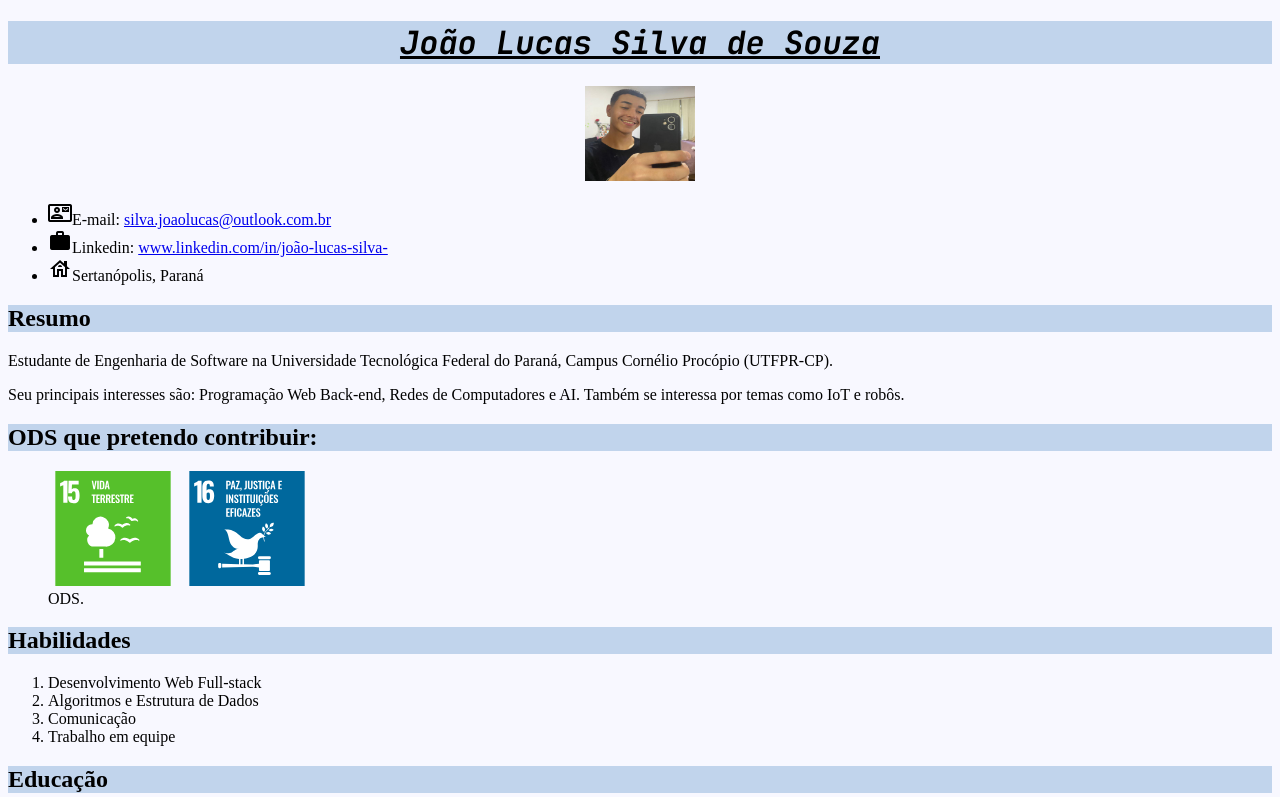
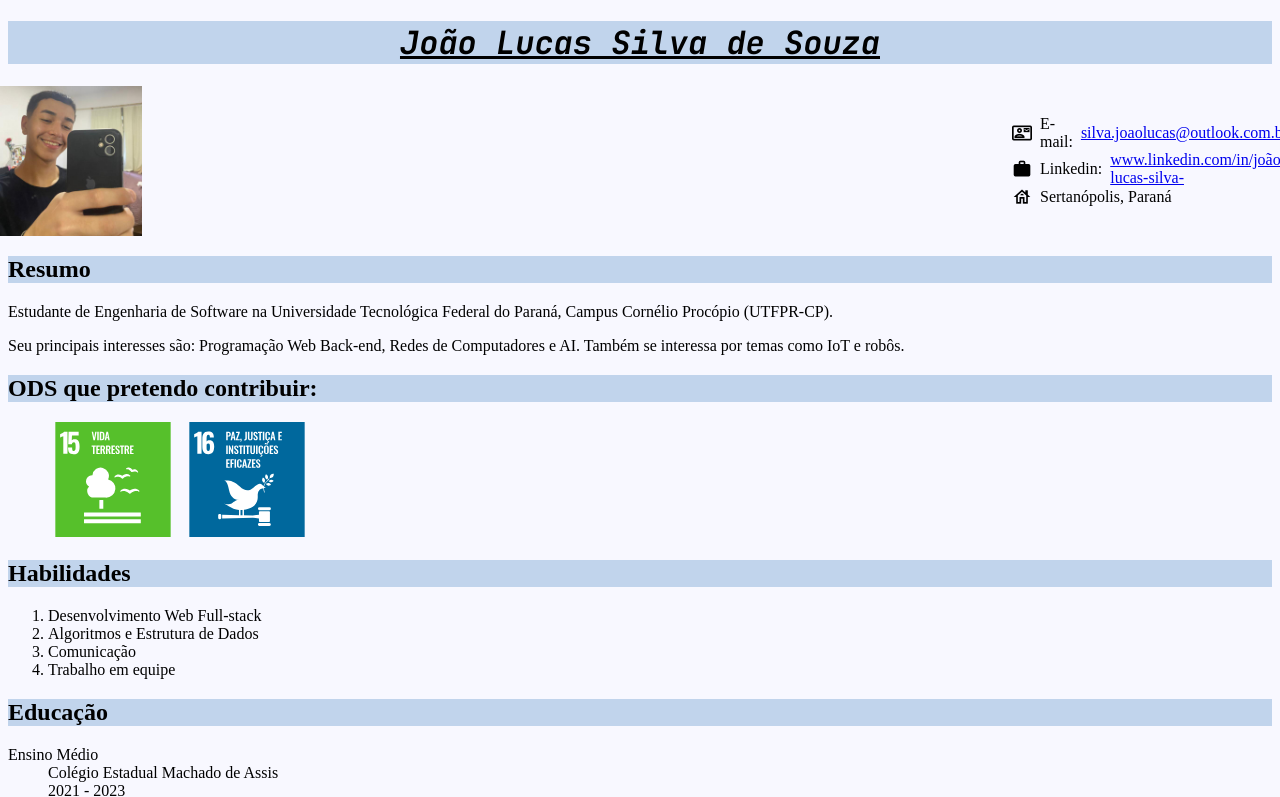
Before and after one commit to JoaoLucas-Silva/Faculdade-treinos, a plain HTML site: page Front end/index.html in a window 1280 px wide. Shown: the top 797 px of the page. Drawn offline with nearby package versions, Linux system fonts and the light colour scheme.

Commit message:
correções em alinhamento

```diff
--- a/Front end/index.html
+++ b/Front end/index.html
@@ -19,8 +19,10 @@
 <body>
     <div class="center">
         <h1 id="tp">João Lucas Silva de Souza</h1>
+    </div>
+    <div class="perfil-header">
         <img src="figs/perfil.jpg" alt="Perfil" width="110" height="95">
-    </div>
+        <div class="info-contato">
             <ul>
                 <li><i class="material-icons-outlined">contact_mail</i>E-mail: <a
                         href="mailto:silva.joaolucas@outlook.com.br">silva.joaolucas@outlook.com.br</a></li>
@@ -29,6 +31,8 @@
                         target="_blank">www.linkedin.com/in/joão-lucas-silva- </a></li>
                 <li><i class="material-icons-outlined">house</i>Sertanópolis, Paraná</li>
             </ul>
+        </div>
+    </div>
     <h2>Resumo</h2>
     <p>Estudante de Engenharia de Software na Universidade Tecnológica Federal do Paraná, Campus Cornélio Procópio
         (UTFPR-CP).
@@ -41,9 +45,6 @@
     <figure>
         <img src="figs/ODS15.svg" alt="ODS" width="130" height="115">
         <img src="figs/ODS16.svg" alt="ODS" width="130" height="115">
-        <figcaption>
-            ODS.
-        </figcaption>
     </figure>
 
     <h2>Habilidades</h2>
--- a/Front end/style.css
+++ b/Front end/style.css
@@ -8,9 +8,29 @@ h3 {
     background-color: rgb(193, 212, 236);
 }
 
+
 #tp {
     font-style: italic;
     font-family: 'JetBrains Mono', serif;
+    text-decoration: underline;
+}
+
+.perfil-header {
+    display: flex;
+    align-items: center;
+    justify-content: center;
+    gap: 830px;
+}
+
+.perfil-header img {
+    width: 150px;
+    height: 150px;
+    object-fit: cover;
+}
+
+#ic {
+    font-size: large;
+    font-family: 'Times New Roman', Times, serif;
     text-decoration: underline;
 }
 
@@ -31,6 +51,16 @@ a:hover {
     color: red;
 }
 
+.info-contato ul li {
+    display: flex;
+    align-items: center;
+    gap: 8px;
+}
+
+.material-icons-outlined {
+    font-size: 20px;
+}
+
 * {
     font-family: 'Times New Roman', Times, serif;
 }
```
Lines whose indentation alone changed are shown as unchanged.
